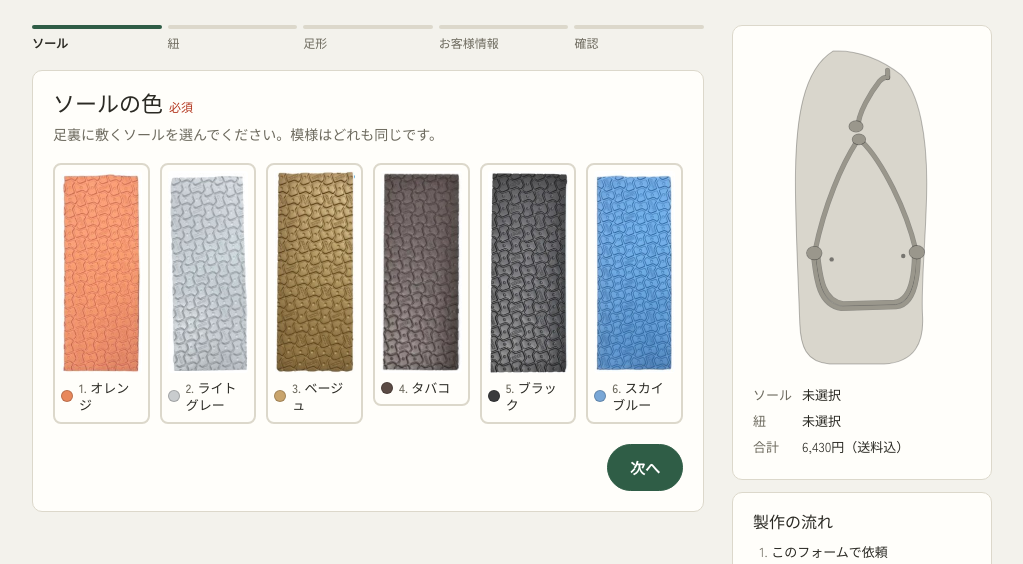
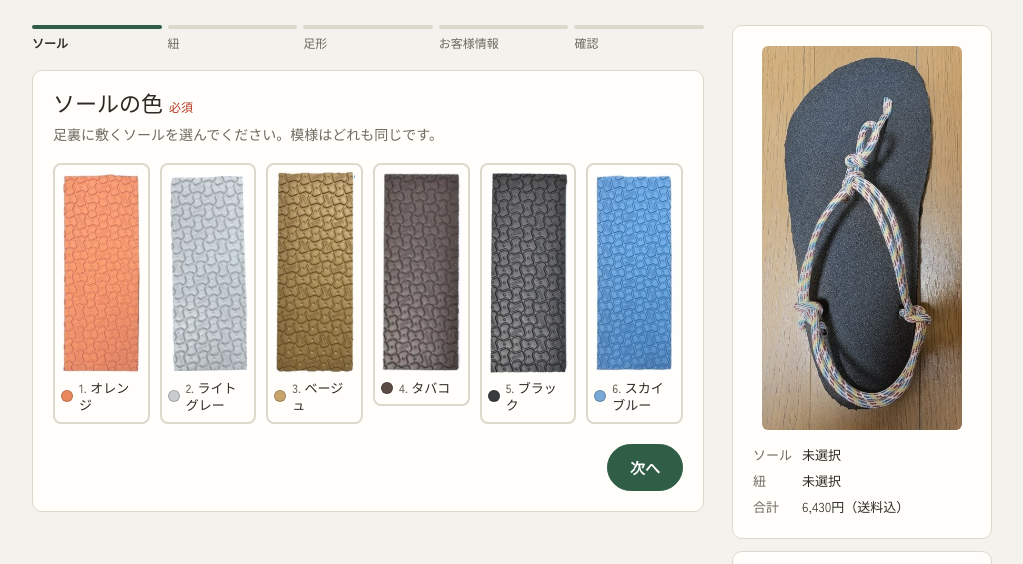
Before and after one commit to nobunii3303-oss/warachi, a plain HTML site: page index.html in a window 1280 px wide. Shown: the part 158-722 px from the top of the page, without its empty margins (128-1151 px from the left). Drawn offline with Linux system fonts and the light colour scheme; a web font is replaced by a local one.

Commit message:
色イメージ図を実物写真の塗り替え表示に変更
Co-Authored-By: Claude Opus 5.5 (1M context) <noreply@anthropic.com>
Claude-Session: https://claude.ai/code/session_01VULJpr2brbKgsfZtvhB6Ry

```diff
--- a/index.html
+++ b/index.html
@@ -104,8 +104,8 @@ aside{position:sticky;top:calc(env(safe-area-inset-top,0px) + 16px);display:flex
 @media (max-width:760px){aside{position:static;order:-1}}
 .pv{display:flex;gap:14px;align-items:center}
 @media (min-width:761px){.pv{flex-direction:column;align-items:stretch}}
-.pv svg{width:110px;flex:none;height:auto}
-@media (min-width:761px){.pv svg{width:150px;margin:0 auto}}
+.pv canvas{width:120px;flex:none;height:auto;border-radius:6px;display:block}
+@media (min-width:761px){.pv canvas{width:200px;margin:0 auto}}
 .pv dl{margin:0;display:grid;grid-template-columns:auto minmax(0,1fr);gap:4px 10px;font-size:13px}
 .pv dt{color:var(--muted)}
 .pv dd{margin:0}
@@ -207,25 +207,7 @@ aside{position:sticky;top:calc(env(safe-area-inset-top,0px) + 16px);display:flex
 
   <aside>
     <div class="card pv">
-      <svg viewBox="60 120 880 1900" role="img" aria-label="選んだ色のプレビュー">
-        <path id="pvSole" d="M330 150C470 140 620 200 730 290C840 400 880 660 880 920C880 1200 845 1500 855 1700C865 1860 810 1975 630 1985L310 1985C170 1975 140 1880 135 1750C125 1450 105 1100 110 850C115 560 150 260 330 150Z" fill="#d9d6cc" stroke="rgba(0,0,0,.25)" stroke-width="6"/>
-        <g fill="rgba(0,0,0,.45)"><circle cx="650" cy="305" r="13"/><circle cx="322" cy="1372" r="13"/><circle cx="742" cy="1352" r="13"/></g>
-        <defs><g id="cordPaths">
-          <path d="M650 262L651 305"/>
-          <path d="M478 600C470 520 560 380 600 330C618 310 636 302 650 305"/>
-          <path d="M470 680C380 820 280 1050 225 1320"/>
-          <path d="M500 680C620 800 760 1080 815 1315"/>
-          <path d="M215 1340C230 1500 250 1640 380 1660L700 1650C800 1640 830 1500 830 1340"/>
-          <path d="M240 1345C255 1490 275 1615 390 1632L690 1624C780 1614 806 1490 808 1345"/>
-        </g><g id="knots">
-          <ellipse cx="465" cy="592" rx="40" ry="32"/><ellipse cx="482" cy="668" rx="38" ry="30"/>
-          <ellipse cx="220" cy="1335" rx="44" ry="38"/><ellipse cx="822" cy="1330" rx="44" ry="38"/>
-        </g></defs>
-        <use href="#cordPaths" fill="none" stroke="rgba(0,0,0,.35)" stroke-width="30" stroke-linecap="round"/>
-        <use href="#cordPaths" id="pvCord" fill="none" stroke="#9a978c" stroke-width="22" stroke-linecap="round"/>
-        <use href="#knots" fill="rgba(0,0,0,.35)" transform="translate(0 0)" stroke="rgba(0,0,0,.35)" stroke-width="8"/>
-        <use href="#knots" id="pvKnot" fill="#9a978c"/>
-      </svg>
+      <canvas id="pv" width="420" height="806" role="img" aria-label="選んだ色のプレビュー（実物写真）"></canvas>
       <dl>
         <dt>ソール</dt><dd id="pvS">未選択</dd>
         <dt>紐</dt><dd id="pvC">未選択</dd>
@@ -286,10 +268,34 @@ const sel=()=>({
   sole:SOLES.find(o=>o.no==(document.querySelector('input[name=sole]:checked')||{}).value),
   cord:CORDS.find(o=>o.no==(document.querySelector('input[name=cord]:checked')||{}).value)
 });
+// 実物写真のソールと紐の部分だけを、選んだ色に塗り替えて表示
+const pv={cv:$("#pv"),base:null,mask:null};
+function loadImg(src){return new Promise(r=>{const i=new Image();i.onload=()=>r(i);i.onerror=()=>r(null);i.src=src})}
+Promise.all([loadImg("img/pv-photo.jpg"),loadImg("img/pv-mask.png")]).then(([ph,mk])=>{
+  if(!ph)return;const c=pv.cv.getContext("2d");c.drawImage(ph,0,0,420,806);
+  try{pv.base=c.getImageData(0,0,420,806);
+    if(mk){const t=document.createElement("canvas");t.width=420;t.height=806;const tc=t.getContext("2d");tc.drawImage(mk,0,0,420,806);pv.mask=tc.getImageData(0,0,420,806).data}
+  }catch(e){}
+  paint();
+});
+const hex=h=>[1,3,5].map(i=>parseInt(h.slice(i,i+2),16));
+function tint(){
+  if(!pv.base||!pv.mask)return;
+  const {sole,cord}=sel(),src=pv.base.data,m=pv.mask,out=new ImageData(new Uint8ClampedArray(src),420,806),d=out.data;
+  const sc=sole&&hex(sole.color),cc=cord&&hex(cord.color),ccDark=cc&&(cc[0]*.3+cc[1]*.59+cc[2]*.11)<70;
+  for(let i=0;i<d.length;i+=4){
+    const as=m[i]/255,ac=m[i+1]/255;if(!as&&!ac)continue;
+    const L=src[i]*.3+src[i+1]*.59+src[i+2]*.11;
+    if(sc&&as){const k=Math.min(1.3,Math.max(.7,.5+.5*L/76));for(let j=0;j<3;j++)d[i+j]=d[i+j]*(1-as)+Math.min(255,sc[j]*k)*as}
+    if(cc&&ac){let k=Math.min(1.15,Math.max(.5,.55+.45*L/149));for(let j=0;j<3;j++){let v=cc[j]*k;if(ccDark)v+=Math.max(0,k-.6)*90;d[i+j]=d[i+j]*(1-ac)+Math.min(255,v)*ac}}
+  }
+  pv.cv.getContext("2d").putImageData(out,0,0);
+}
 function paint(){
   const {sole,cord}=sel();
-  if(sole){$("#pvSole").setAttribute("fill",sole.color);$("#pvS").textContent=`#${sole.no} ${sole.name}`}
-  if(cord){$("#pvCord").setAttribute("stroke",cord.color);$("#pvKnot").setAttribute("fill",cord.color);$("#pvC").textContent=`#${cord.no} ${cord.name}`}
+  if(sole)$("#pvS").textContent=`${sole.no}. ${sole.name}`;
+  if(cord)$("#pvC").textContent=`${cord.no}. ${cord.name}`;
+  tint();
 }
 document.addEventListener("change",e=>{if(e.target.name==="sole"||e.target.name==="cord"){paint();hideErr()}});
 
@@ -377,7 +383,7 @@ $("#f").addEventListener("submit",e=>{e.preventDefault();if(!check())return;
   step++;show();$("#f").scrollIntoView({behavior:"smooth",block:"start"})});
 $("#back").addEventListener("click",()=>{if(step>0){step--;show()}});
 $("#again").addEventListener("click",()=>{$("#f").reset();photos=[];drawThumbs();step=0;show();
-  $("#pvSole").setAttribute("fill","#d9d6cc");$("#pvCord").setAttribute("stroke","#9a978c");$("#pvKnot").setAttribute("fill","#9a978c");$("#pvS").textContent=$("#pvC").textContent="未選択"});
+  $("#pvS").textContent=$("#pvC").textContent="未選択";if(pv.base)pv.cv.getContext("2d").putImageData(pv.base,0,0)});
 if(location.hash==="#thanks"){step=5;history.replaceState(null,"",location.pathname)}
 $("#demoNote").hidden=!!ORDER_EMAIL;
 show();
```
Also changed, not shown: img/pv-mask.png (added), img/pv-photo.jpg (added).
